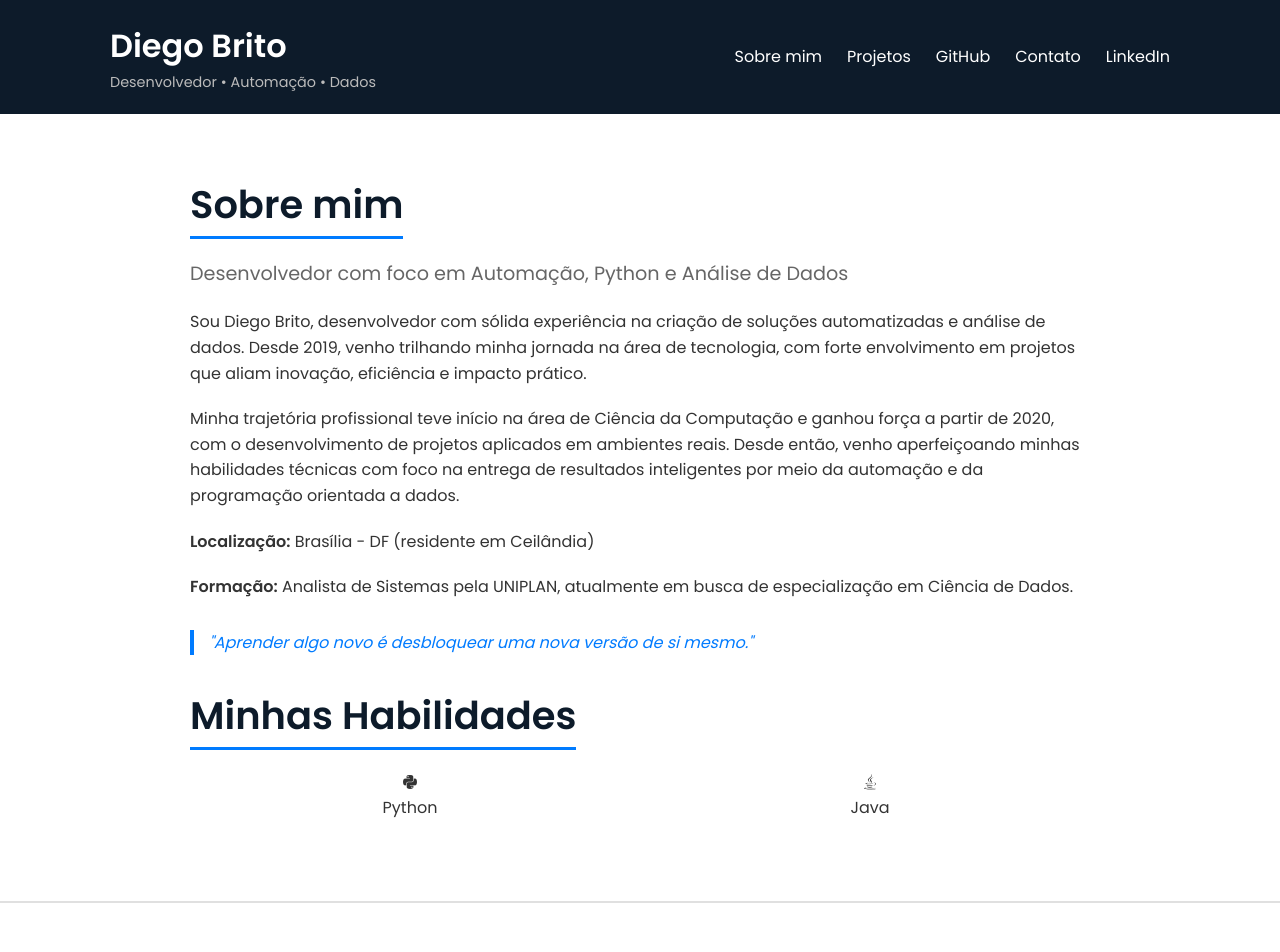
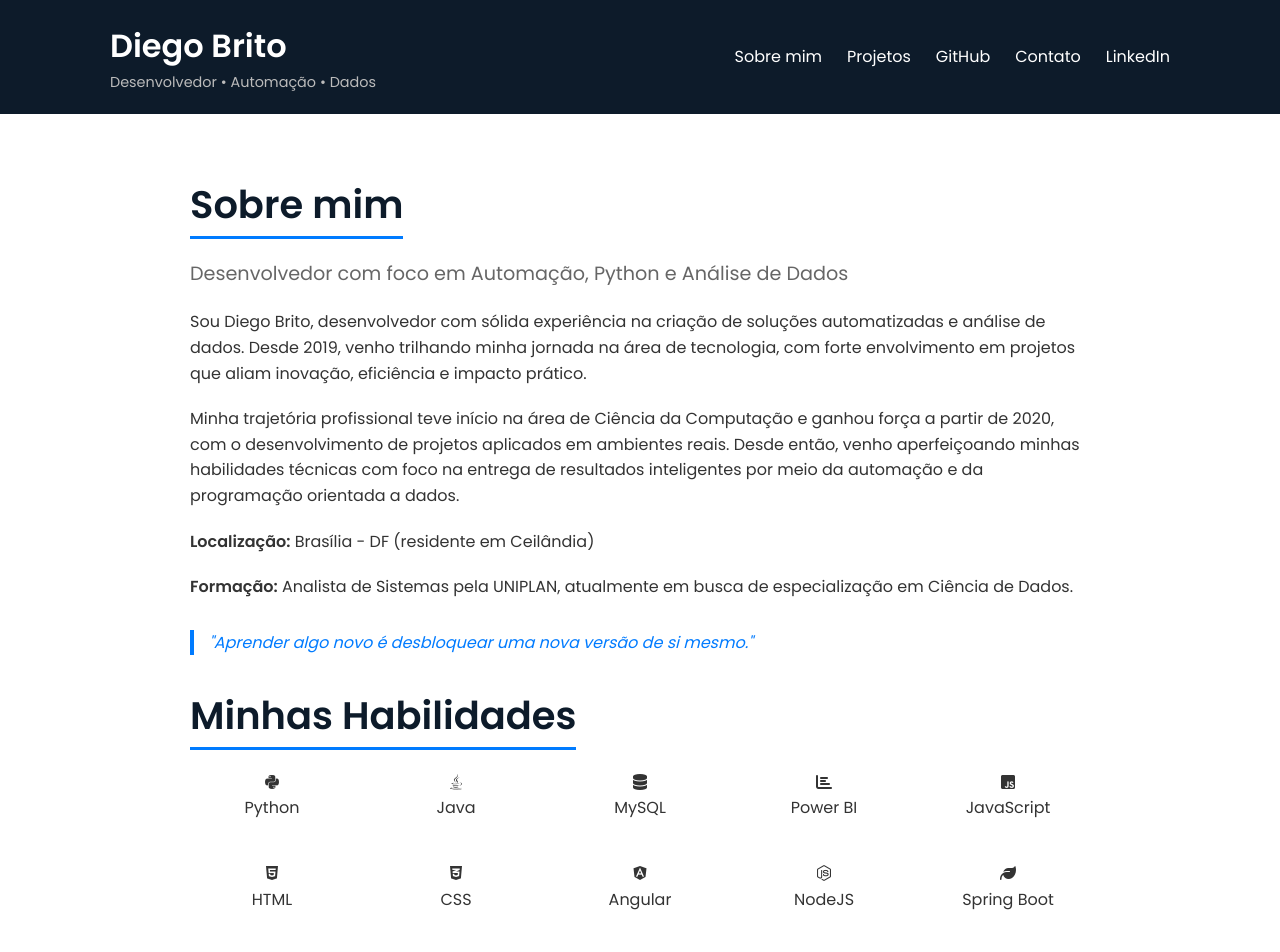
Before and after one commit to Diego-deBrito/portfolio, a plain HTML site: page index.html in a window 1280 px wide. Shown: the top 952 px of the page. Drawn offline with Linux system fonts and the light colour scheme.

Commit message:
Icones de Skills att4

```diff
--- a/index.html
+++ b/index.html
@@ -55,17 +55,67 @@
     <div class="container">
   <h2>Minhas Habilidades</h2>
   <div class="skills-grid">
+
     <div class="skill-item">
       <i class="fab fa-python"></i>
       <p>Python</p>
       <div class="progress-bar" style="width: 90%;"></div>
     </div>
+
     <div class="skill-item">
       <i class="fab fa-java"></i>
       <p>Java</p>
       <div class="progress-bar" style="width: 80%;"></div>
     </div>
-      <!-- Adicione mais habilidades -->
+
+    <div class="skill-item">
+      <i class="fas fa-database"></i>
+      <p>MySQL</p>
+      <div class="progress-bar" style="width: 75%;"></div>
+    </div>
+
+    <div class="skill-item">
+      <i class="fas fa-chart-bar"></i>
+      <p>Power BI</p>
+      <div class="progress-bar" style="width: 70%;"></div>
+    </div>
+
+    <div class="skill-item">
+      <i class="fab fa-js-square"></i>
+      <p>JavaScript</p>
+      <div class="progress-bar" style="width: 85%;"></div>
+    </div>
+
+    <div class="skill-item">
+      <i class="fab fa-html5"></i>
+      <p>HTML</p>
+      <div class="progress-bar" style="width: 90%;"></div>
+    </div>
+
+    <div class="skill-item">
+      <i class="fab fa-css3-alt"></i>
+      <p>CSS</p>
+      <div class="progress-bar" style="width: 85%;"></div>
+    </div>
+
+<div class="skill-item">
+  <i class="fab fa-angular"></i>
+  <p>Angular</p>
+  <div class="progress-bar" style="width: 70%;"></div>
+</div>
+
+<div class="skill-item">
+  <i class="fab fa-node-js"></i>
+  <p>NodeJS</p>
+  <div class="progress-bar" style="width: 80%;"></div>
+</div>
+
+<div class="skill-item">
+  <i class="fas fa-leaf"></i>
+  <p>Spring Boot</p>
+  <div class="progress-bar" style="width: 75%;"></div>
+</div>
+
   </div>
 </div>
 
```
Lines whose indentation alone changed are shown as unchanged.
